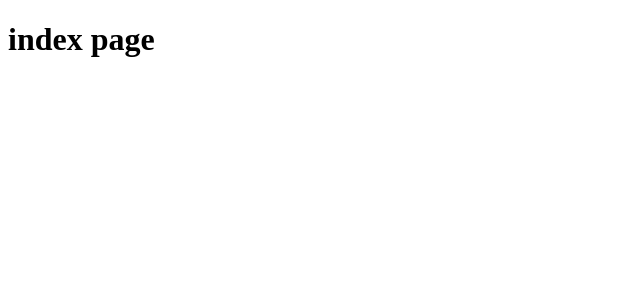
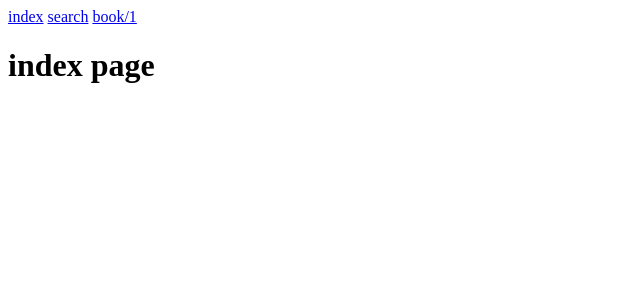
Before and after one commit to jisung-lee7/play-nextjs14, a Next.js app: page / in a window 1280 px wide. Shown: the top 300 px of the page, without its empty margins (0-640 px from the left). Built offline with nearby package versions, Linux system fonts and the light colour scheme.

Commit message:
feat: add link for index, search and book

```diff
--- a/src/pages/_app.tsx
+++ b/src/pages/_app.tsx
@@ -1,6 +1,19 @@
-import "@/styles/globals.css";
-import type { AppProps } from "next/app";
+import '@/styles/globals.css'
+import type { AppProps } from 'next/app'
+import Link from 'next/link'
 
 export default function App({ Component, pageProps }: AppProps) {
-  return <Component {...pageProps} />;
+  return (
+    <>
+      <header>
+        <Link href={'/'}>index</Link>
+        &nbsp;
+        <Link href={'/search'}>search</Link>
+        &nbsp;
+        <Link href={'/book/1'}>book/1</Link>
+        &nbsp;
+      </header>
+      <Component {...pageProps} />
+    </>
+  )
 }
```
